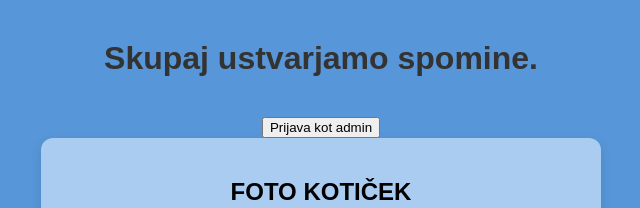
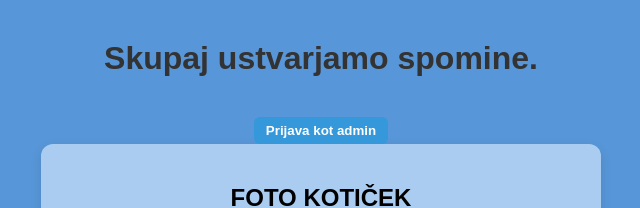
Before and after one commit to mbobna/aaa, a React (Vite) app in the folder frontend/: page / in a window 1280 px wide. Shown: the top 208 px of the page, without its empty margins (319-959 px from the left). Built offline with nearby package versions, Linux system fonts and the light colour scheme; no server answers.

Commit message:
Update App.jsx

```diff
--- a/frontend/src/App.jsx
+++ b/frontend/src/App.jsx
@@ -37,7 +37,7 @@ export default function App() {
     <div className="container">
       <h1>Skupaj ustvarjamo spomine.</h1>
       {!isAdmin && (
-        <button onClick={handleAdminLogin}>Prijava kot admin</button>
+        <button className="btn-upload" onClick={handleAdminLogin}>Prijava kot admin</button>
       )}
       <Gallery onChange={loadMeta} isAdmin={isAdmin} adminToken={adminToken} />
       <AdminPanel meta={meta} />
```
